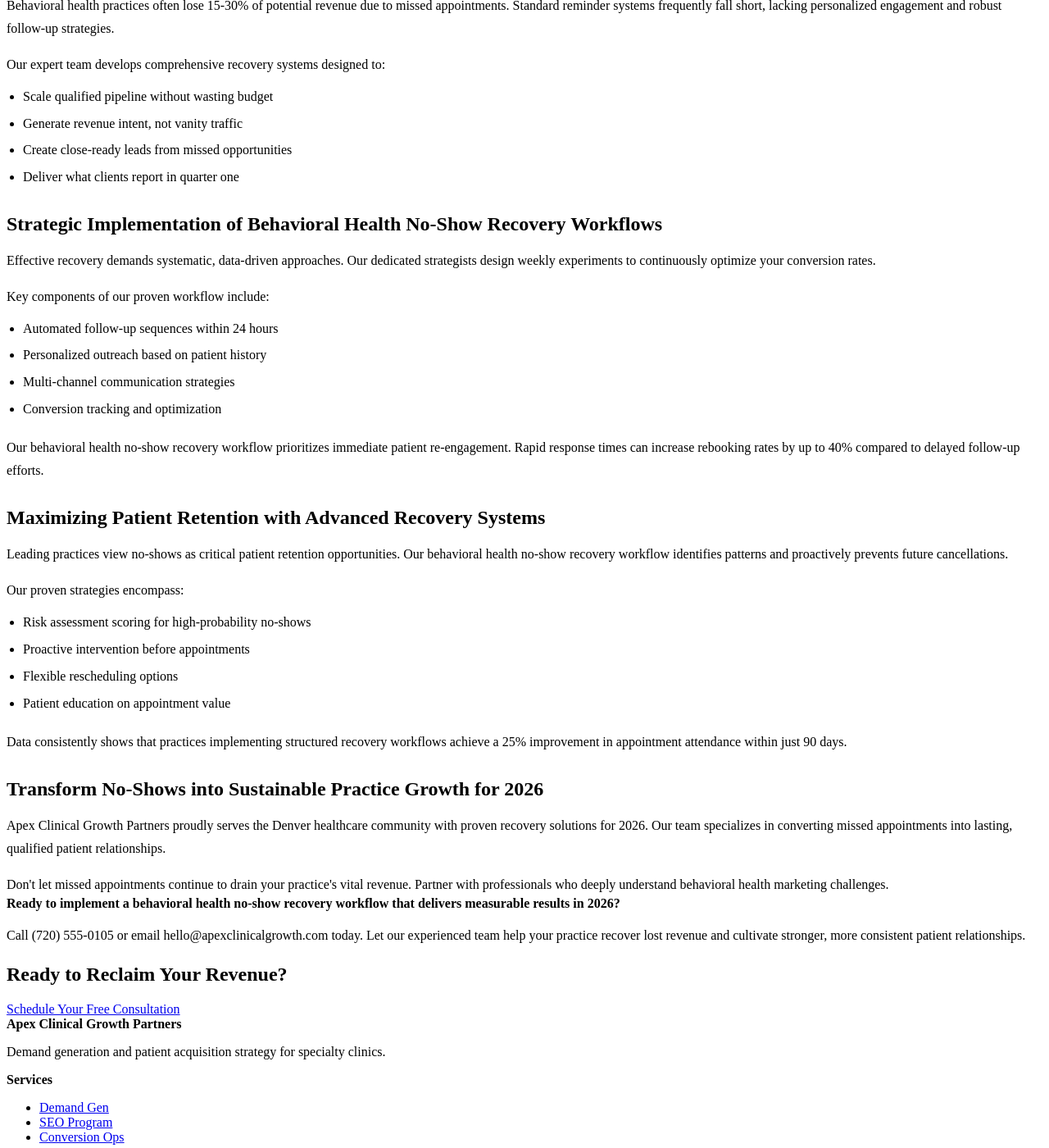
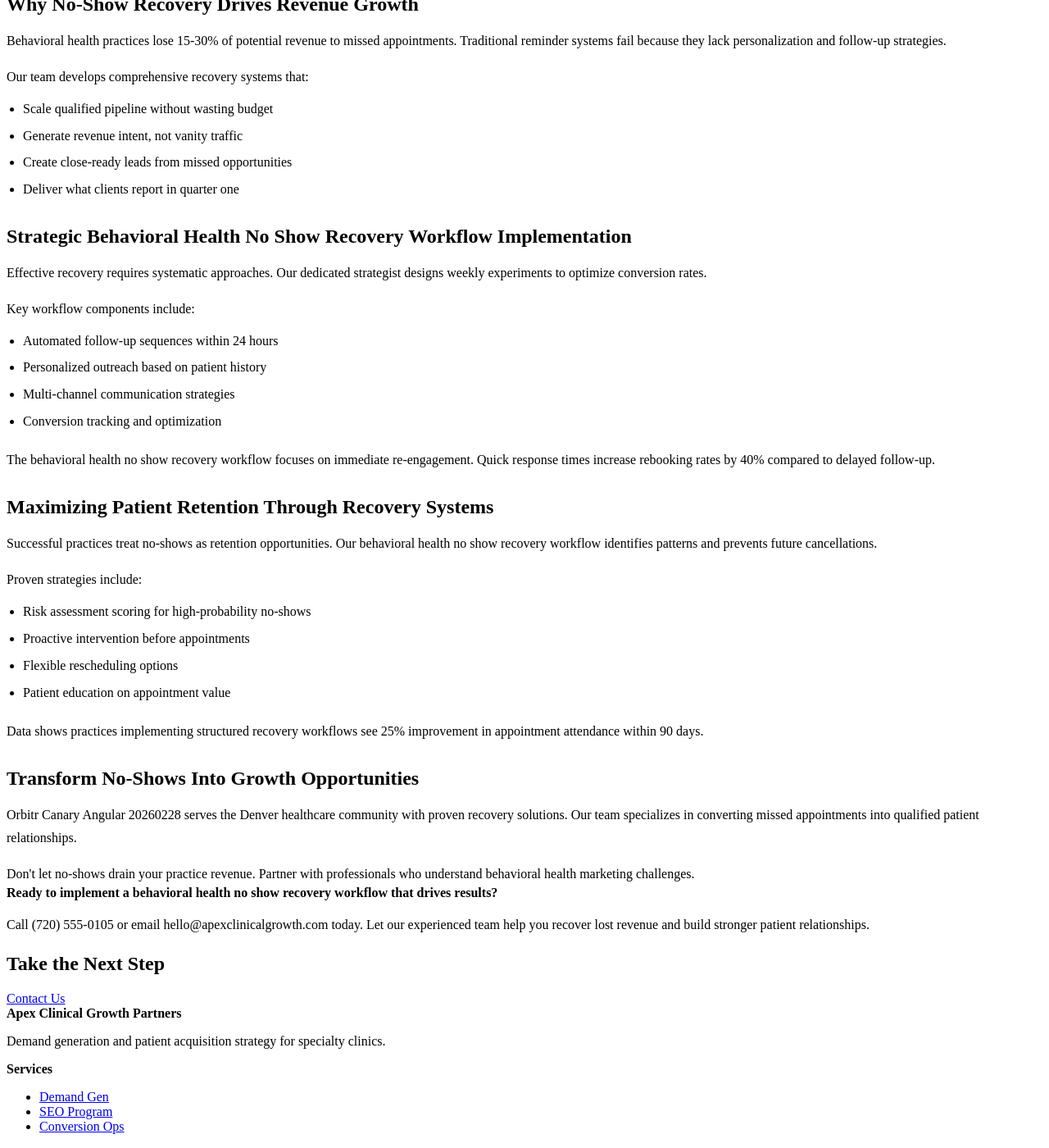
Before and after one commit to prjctlphbt/orbitr-canary-angular-20260228, a Jekyll site: the page angular-behavioral-noshow-20260228144655.html, which Jekyll copies as it is, in a window 1280 px wide and 1400 px high, scrolled down 269 px. Shown: the whole window at 82% size. Built offline with Jekyll 4.4.1, drawn with Linux system fonts in a browser that asks for light colours; some of the changed text lies outside the part shown.

Commit message:
Rollback: Revert changes to angular-behavioral-noshow-20260228144655.html

```diff
--- a/angular-behavioral-noshow-20260228144655.html
+++ b/angular-behavioral-noshow-20260228144655.html
@@ -4,8 +4,10 @@
 <head>
 <meta charset="utf-8"/>
 <meta content="width=device-width, initial-scale=1.0" name="viewport"/>
-<meta content="Transform missed appointments in behavioral health into revenue. Apex Clinical Growth Partners provides expert no-show recovery workflows, optimizing patient engagement and practice growth for 2026 and beyond." name="description"/>
-<title>Behavioral Health No-Show Recovery Workflows | Apex Clinical Growth Partners</title>
+<meta content="Reduce missed appointments in behavioral health. Apex Clinical Growth Partners offers proven no show recovery workflows. Optimize your practice today.
+
+Characte" name="description"/>
+<title>Behavioral Health No Show Recovery Workflow Solutions</title>
 <style>
 
 
@@ -102,53 +104,54 @@
 <main class="page-main">
 <section class="page-hero landing-hero">
 <div class="container">
-<h1>Transform Missed Appointments: Behavioral Health No-Show Recovery Solutions</h1>
-<a class="cta" href="/services/">Schedule a Consultation</a>
+<h1>Behavioral Health No Show Recovery Workflow Solutions</h1>
+<a class="cta" href="/services/">Contact Us</a>
 </div>
 </section>
 <section class="landing-content">
 <div class="container orbitr-generated-content">
-<p>Missed appointments significantly reduce revenue for behavioral health practices every month. A strategic behavioral health no-show recovery workflow turns these challenges into vital growth opportunities. We empower Denver practices to convert missed appointments into valuable, qualified patient leads.</p>
-<h2>Boost Revenue: The Power of No-Show Recovery in Behavioral Health</h2>
-<p>Behavioral health practices often lose 15-30% of potential revenue due to missed appointments. Standard reminder systems frequently fall short, lacking personalized engagement and robust follow-up strategies.</p>
-<p>Our expert team develops comprehensive recovery systems designed to:</p>
+<h1>Behavioral Health No Show Recovery Workflow Solutions</h1>
+<p>Missed appointments cost behavioral health practices thousands in lost revenue each month. A strategic behavioral health no show recovery workflow transforms these challenges into growth opportunities. Orbitr Canary Angular 20260228 helps Denver practices convert missed appointments into qualified leads.</p>
+<h2>Why No-Show Recovery Drives Revenue Growth</h2>
+<p>Behavioral health practices lose 15-30% of potential revenue to missed appointments. Traditional reminder systems fail because they lack personalization and follow-up strategies.</p>
+<p>Our team develops comprehensive recovery systems that:</p>
 <ul>
 <li>Scale qualified pipeline without wasting budget</li>
 <li>Generate revenue intent, not vanity traffic</li>
 <li>Create close-ready leads from missed opportunities</li>
 <li>Deliver what clients report in quarter one</li>
 </ul>
-<h2>Strategic Implementation of Behavioral Health No-Show Recovery Workflows</h2>
-<p>Effective recovery demands systematic, data-driven approaches. Our dedicated strategists design weekly experiments to continuously optimize your conversion rates.</p>
-<p>Key components of our proven workflow include:</p>
+<h2>Strategic Behavioral Health No Show Recovery Workflow Implementation</h2>
+<p>Effective recovery requires systematic approaches. Our dedicated strategist designs weekly experiments to optimize conversion rates.</p>
+<p>Key workflow components include:</p>
 <ul>
 <li>Automated follow-up sequences within 24 hours</li>
 <li>Personalized outreach based on patient history</li>
 <li>Multi-channel communication strategies</li>
 <li>Conversion tracking and optimization</li>
 </ul>
-<p>Our behavioral health no-show recovery workflow prioritizes immediate patient re-engagement. Rapid response times can increase rebooking rates by up to 40% compared to delayed follow-up efforts.</p>
-<h2>Maximizing Patient Retention with Advanced Recovery Systems</h2>
-<p>Leading practices view no-shows as critical patient retention opportunities. Our behavioral health no-show recovery workflow identifies patterns and proactively prevents future cancellations.</p>
-<p>Our proven strategies encompass:</p>
+<p>The behavioral health no show recovery workflow focuses on immediate re-engagement. Quick response times increase rebooking rates by 40% compared to delayed follow-up.</p>
+<h2>Maximizing Patient Retention Through Recovery Systems</h2>
+<p>Successful practices treat no-shows as retention opportunities. Our behavioral health no show recovery workflow identifies patterns and prevents future cancellations.</p>
+<p>Proven strategies include:</p>
 <ul>
 <li>Risk assessment scoring for high-probability no-shows</li>
 <li>Proactive intervention before appointments</li>
 <li>Flexible rescheduling options</li>
 <li>Patient education on appointment value</li>
 </ul>
-<p>Data consistently shows that practices implementing structured recovery workflows achieve a 25% improvement in appointment attendance within just 90 days.</p>
-<h2>Transform No-Shows into Sustainable Practice Growth for 2026</h2>
-<p>Apex Clinical Growth Partners proudly serves the Denver healthcare community with proven recovery solutions for 2026. Our team specializes in converting missed appointments into lasting, qualified patient relationships.</p>
-<p>Don't let missed appointments continue to drain your practice's vital revenue. Partner with professionals who deeply understand behavioral health marketing challenges.</p>
-<strong>Ready to implement a behavioral health no-show recovery workflow that delivers measurable results in 2026?</strong>
-<p>Call (720) 555-0105 or email hello@apexclinicalgrowth.com today. Let our experienced team help your practice recover lost revenue and cultivate stronger, more consistent patient relationships.</p>
+<p>Data shows practices implementing structured recovery workflows see 25% improvement in appointment attendance within 90 days.</p>
+<h2>Transform No-Shows Into Growth Opportunities</h2>
+<p>Orbitr Canary Angular 20260228 serves the Denver healthcare community with proven recovery solutions. Our team specializes in converting missed appointments into qualified patient relationships.</p>
+<p>Don't let no-shows drain your practice revenue. Partner with professionals who understand behavioral health marketing challenges.</p>
+<strong>Ready to implement a behavioral health no show recovery workflow that drives results?</strong>
+<p>Call (720) 555-0105 or email hello@apexclinicalgrowth.com today. Let our experienced team help you recover lost revenue and build stronger patient relationships.</p>
 </div>
 </section>
 <section class="landing-cta">
 <div class="container">
-<h2>Ready to Reclaim Your Revenue?</h2>
-<a class="cta" href="/services/">Schedule Your Free Consultation</a>
+<h2>Take the Next Step</h2>
+<a class="cta" href="/services/">Contact Us</a>
 </div>
 </section>
 </main>
@@ -174,7 +177,17 @@
 </ul>
 </div>
 </div>
-<div class="container small-note">© 2026 Apex Clinical Growth Partners. All rights reserved.</div>
+<div class="container small-note">Framework canary fixture for Orbitr approval testing.</div>
 </footer>
+<script>
+ // FAQ accordion functionality
+ document.querySelectorAll('.faq-question').forEach(button => {
+ button.addEventListener('click', () => {
+ const expanded = button.getAttribute('aria-expanded') === 'true';
+ button.setAttribute('aria-expanded', !expanded);
+ button.parentElement.classList.toggle('active');
+ });
+ });
+ </script>
 </body>
 </html>
```
